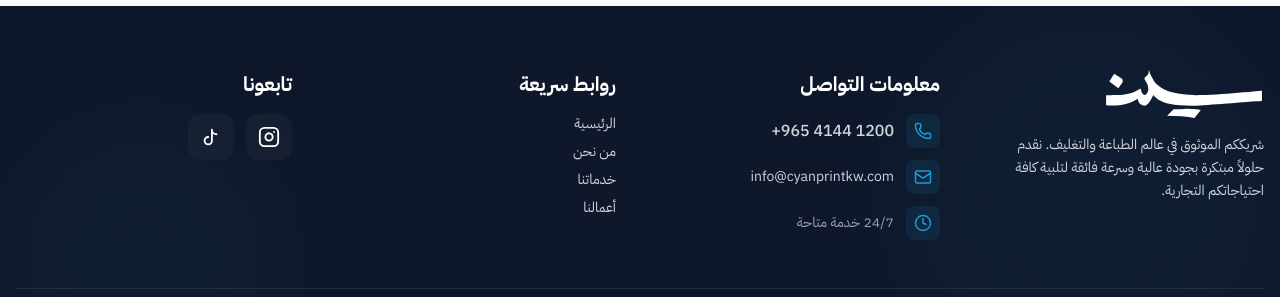
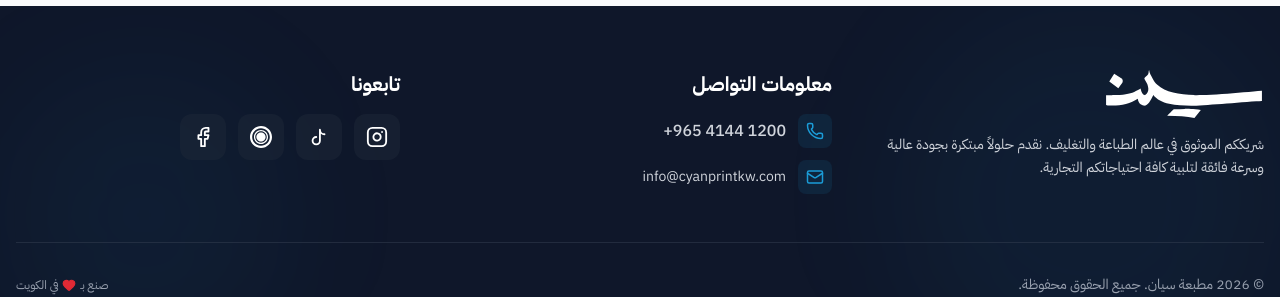
Before and after one commit to Cyan-Group/Cyan, a Next.js app: page / in a window 1280 px wide. Shown: the part 3617-3914 px from the top of the page. Built offline with nearby package versions, Linux system fonts and the light colour scheme.

Commit message:
adjust footer section

```diff
--- a/components/Footer.tsx
+++ b/components/Footer.tsx
@@ -1,6 +1,6 @@
 "use client";
 
-import { Instagram, Mail, Phone, Heart, MessageCircle, MapPin, Clock } from "lucide-react";
+import { Instagram, Mail, Phone, Heart, Facebook } from "lucide-react";
 import { motion } from "framer-motion";
 import Image from "next/image";
 
@@ -8,6 +8,13 @@ import Image from "next/image";
 const TikTokIcon = ({ size = 24, className = "" }: { size?: number, className?: string }) => (
     <svg width={size} height={size} viewBox="0 0 24 24" fill="none" stroke="currentColor" strokeWidth="2" strokeLinecap="round" strokeLinejoin="round" className={className}>
         <path d="M9 12a4 4 0 1 0 4 4V4a5 5 0 0 0 5 5" />
+    </svg>
+);
+
+// Custom Threads icon
+const ThreadsIcon = ({ size = 24, className = "" }: { size?: number, className?: string }) => (
+    <svg width={size} height={size} viewBox="0 0 24 24" fill="currentColor" className={className}>
+        <path d="M12 0C5.373 0 0 5.373 0 12s5.373 12 12 12 12-5.373 12-12S18.627 0 12 0zm0 2.4c5.302 0 9.6 4.298 9.6 9.6 0 5.302-4.298 9.6-9.6 9.6-5.302 0-9.6-4.298-9.6-9.6 0-5.302 4.298-9.6 9.6-9.6zm0 1.92c-4.24 0-7.68 3.44-7.68 7.68s3.44 7.68 7.68 7.68 7.68-3.44 7.68-7.68-3.44-7.68-7.68-7.68zm0 1.44c3.456 0 6.24 2.784 6.24 6.24s-2.784 6.24-6.24 6.24-6.24-2.784-6.24-6.24 2.784-6.24 6.24-6.24zm0 1.2c-2.784 0-5.04 2.256-5.04 5.04s2.256 5.04 5.04 5.04 5.04-2.256 5.04-5.04-2.256-5.04-5.04-5.04z"/>
     </svg>
 );
 
@@ -23,16 +30,16 @@ const Footer = () => {
             <div className="absolute bottom-0 left-0 w-72 h-72 bg-primary/5 rounded-full blur-3xl" />
 
             <div className="container mx-auto px-4 relative z-10">
-                <div className="grid grid-cols-1 md:grid-cols-2 lg:grid-cols-4 gap-8 lg:gap-12 mb-12">
+                <div className="grid grid-cols-1 md:grid-cols-2 lg:grid-cols-3 gap-8 lg:gap-12 mb-12">
                     {/* Brand Info */}
                     <motion.div
                         initial={{ opacity: 0, y: 20 }}
                         whileInView={{ opacity: 1, y: 0 }}
                         viewport={{ once: true }}
                         transition={{ duration: 0.5 }}
-                        className="space-y-4"
+                        className="space-y-4 text-center md:text-right"
                     >
-                        <div className="relative w-40 h-12 mb-4">
+                        <div className="relative w-40 h-12 mb-4 mx-auto md:mx-0">
                             <Image
                                 src="/Logo.svg"
                                 alt="Cyan Printing Logo"
@@ -51,12 +58,12 @@ const Footer = () => {
                         whileInView={{ opacity: 1, y: 0 }}
                         viewport={{ once: true }}
                         transition={{ duration: 0.5, delay: 0.1 }}
-                        className="space-y-4"
+                        className="space-y-4 text-center md:text-right"
                     >
                         <h3 className="text-xl font-bold text-white">
                             معلومات التواصل
                         </h3>
-                        <div className="flex flex-col gap-3 text-gray-300">
+                        <div className="flex flex-col gap-3 text-gray-300 items-center md:items-start">
                             <a
                                 href={`tel:${phoneNumber}`}
                                 aria-label="اتصل بنا"
@@ -77,29 +84,6 @@ const Footer = () => {
                                 </div>
                                 <span className="text-sm break-all">info@cyanprintkw.com</span>
                             </a>
-                            <div className="flex items-center gap-3 text-gray-400">
-                                <div className="bg-primary/10 p-2 rounded-lg">
-                                    <Clock size={18} className="text-primary" />
-                                </div>
-                                <span className="text-sm">24/7 خدمة متاحة</span>
-                            </div>
-                        </div>
-                    </motion.div>
-
-                    {/* Quick Links */}
-                    <motion.div
-                        initial={{ opacity: 0, y: 20 }}
-                        whileInView={{ opacity: 1, y: 0 }}
-                        viewport={{ once: true }}
-                        transition={{ duration: 0.5, delay: 0.2 }}
-                        className="space-y-4"
-                    >
-                        <h3 className="text-xl font-bold text-white">روابط سريعة</h3>
-                        <div className="flex flex-col gap-2 text-gray-300">
-                            <a href="#hero" className="hover:text-primary transition-colors text-sm">الرئيسية</a>
-                            <a href="#about" className="hover:text-primary transition-colors text-sm">من نحن</a>
-                            <a href="#services" className="hover:text-primary transition-colors text-sm">خدماتنا</a>
-                            <a href="#portfolio" className="hover:text-primary transition-colors text-sm">أعمالنا</a>
                         </div>
                     </motion.div>
 
@@ -109,12 +93,12 @@ const Footer = () => {
                         whileInView={{ opacity: 1, y: 0 }}
                         viewport={{ once: true }}
                         transition={{ duration: 0.5, delay: 0.3 }}
-                        className="space-y-4"
+                        className="space-y-4 text-center md:text-right"
                     >
                         <h3 className="text-xl font-bold text-white">تابعونا</h3>
 
                         {/* Social Media Icons */}
-                        <div className="flex gap-3">
+                        <div className="flex gap-3 justify-center md:justify-start flex-wrap">
                             <a
                                 href="https://instagram.com/cyan.print"
                                 target="_blank"
@@ -133,6 +117,24 @@ const Footer = () => {
                             >
                                 <TikTokIcon size={22} />
                             </a>
+                            <a
+                                href="https://threads.net/@cyan.print"
+                                target="_blank"
+                                rel="noopener noreferrer"
+                                aria-label="تابعنا على ثريدز"
+                                className="bg-gray-800/50 hover:bg-black p-3 rounded-xl transition-all transform hover:scale-110 hover:shadow-lg"
+                            >
+                                <ThreadsIcon size={22} />
+                            </a>
+                            <a
+                                href="https://www.facebook.com/profile.php?id=100092204716363"
+                                target="_blank"
+                                rel="noopener noreferrer"
+                                aria-label="تابعنا على فيسبوك"
+                                className="bg-gray-800/50 hover:bg-blue-600 p-3 rounded-xl transition-all transform hover:scale-110 hover:shadow-lg"
+                            >
+                                <Facebook size={22} />
+                            </a>
                         </div>
                     </motion.div>
                 </div>
@@ -145,11 +147,11 @@ const Footer = () => {
                     transition={{ duration: 0.5, delay: 0.4 }}
                     className="border-t border-gray-700/50 mt-12 pt-8"
                 >
-                    <div className="flex flex-col md:flex-row items-center justify-between gap-4 text-gray-400 text-sm">
-                        <p className="flex items-center justify-center gap-1">
+                    <div className="flex flex-col md:flex-row items-center justify-center md:justify-between gap-4 text-gray-400 text-sm">
+                        <p className="flex items-center justify-center gap-1 text-center">
                             © {new Date().getFullYear()} مطبعة سيان. جميع الحقوق محفوظة.
                         </p>
-                        <p className="flex items-center gap-1 text-xs">
+                        <p className="flex items-center justify-center gap-1 text-xs">
                             <span className="hidden sm:inline">صنع بـ</span>
                             <Heart size={14} className="text-red-500 fill-red-500 animate-pulse" />
                             <span className="hidden sm:inline">في الكويت</span>
```
